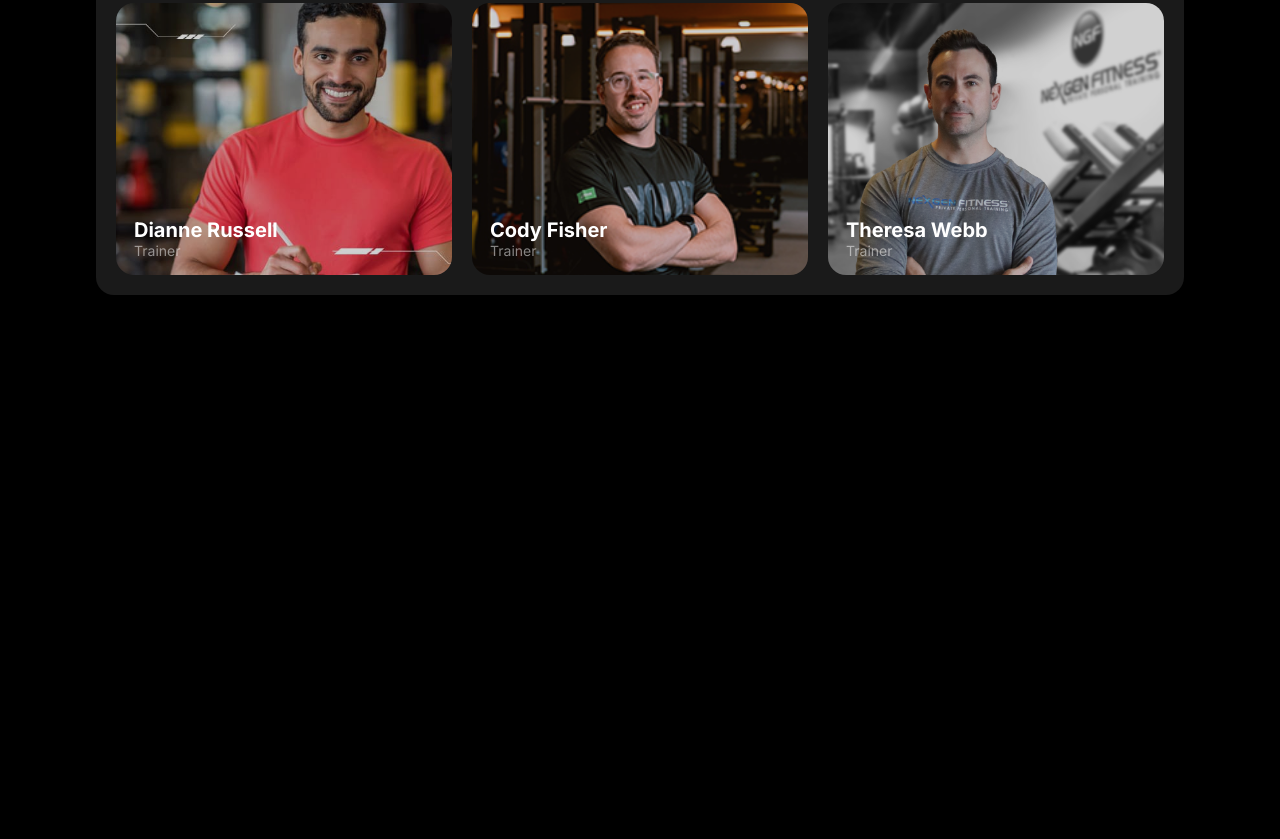
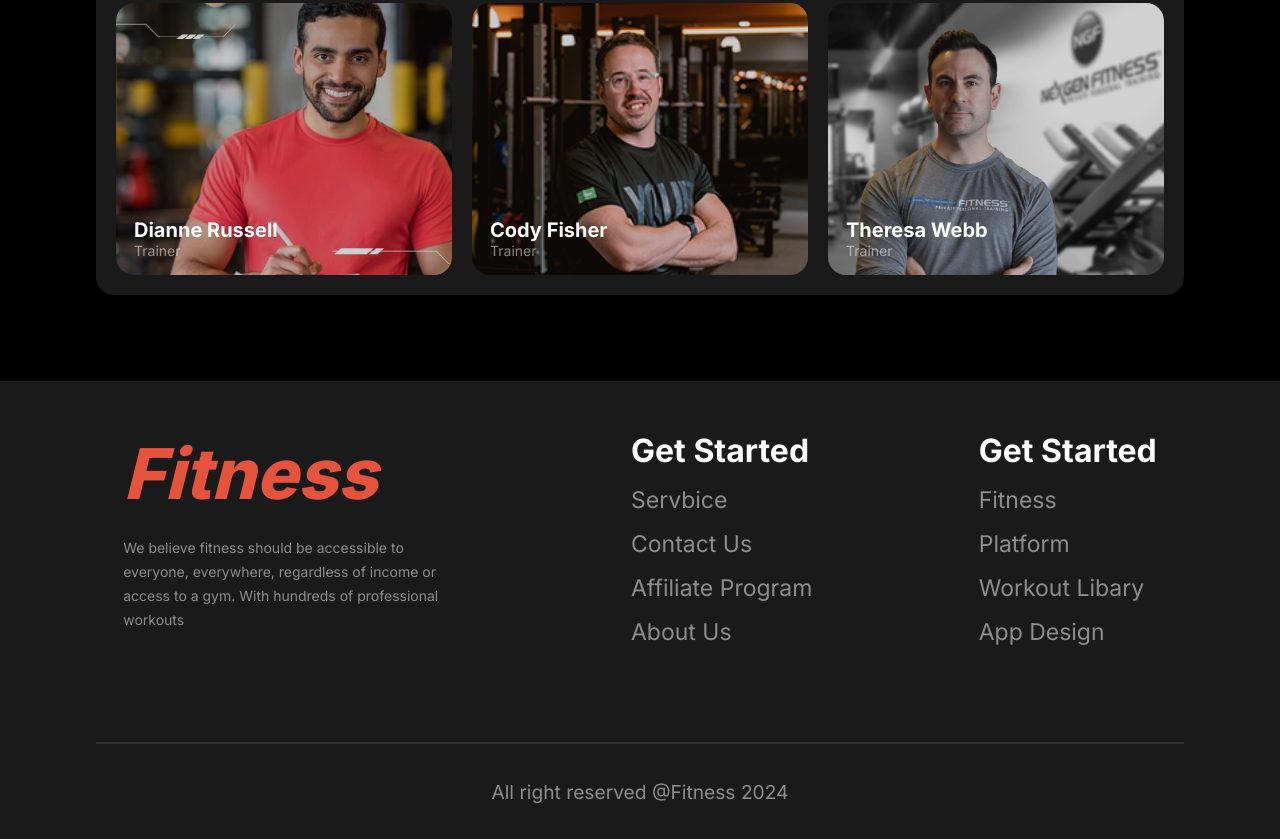
Before and after one commit to AnsarulIslam10/Assignment-2, a plain HTML site: page index.html in a window 1280 px wide. Shown: the part 3125-3964 px from the top of the page. Before the commit the page ends 3420 px from the top, so only its background shows below. Drawn offline with Linux system fonts and the light colour scheme; a web font is replaced by a local one.

Commit message:
footer section added

```diff
--- a/index.html
+++ b/index.html
@@ -218,6 +218,36 @@
         </section>
     </main>
 
+    <footer>
+        <section class="footer">
+            <div class="footer-container">
+
+
+                <div class="footer-left">
+                    <h2>Fitness</h2>
+                    <p class="description">We believe fitness should be accessible to everyone,
+                        everywhere, regardless of income or access to a gym. With
+                        hundreds of professional workouts</p>
+                </div>
+                <div class="footer-middle">
+                    <h3>Get Started</h3>
+                    <h4>Servbice</h4>
+                    <h4>Contact Us</h4>
+                    <h4>Affiliate Program</h4>
+                    <h4>About Us</h4>
+                </div>
+                <div class="footer-right">
+                    <h3>Get Started</h3>
+                    <h4>Fitness</h4>
+                    <h4>Platform</h4>
+                    <h4>Workout Libary</h4>
+                    <h4>App Design</h4>
+                </div>
+            </div>
+            <p id="footer-text">All right reserved @Fitness 2024</p>
+        </section>
+    </footer>
+
 </body>
 
 </html>
--- a/style.css
+++ b/style.css
@@ -84,7 +84,7 @@ header {
 .hamburger {
     display: none;
     filter: invert();
-    height: 40px;
+    height: 20px;
 }
 
 /* Banner Styles */
@@ -331,6 +331,7 @@ header {
 
 table {
     width: 310px;
+    width: 150%;
     height: 216px;
     border-collapse: collapse;
 }
@@ -465,6 +466,88 @@ td {
 }
 
 
+/* footer section styling*/
+footer {
+    color: white;
+    background: rgba(255, 255, 255, 0.1);
+    margin-top: 86px;
+}
+
+.footer-container {
+    width: 95%;
+    margin: 0 auto;
+    display: grid;
+    grid-template-columns: repeat(3, 1fr);
+    padding-top: 50px;
+    justify-items:flex-end;
+    align-content: space-between;
+    margin-bottom: 60px;
+}
+
+.footer-left h2 {
+    font-size: 4.375rem;
+    font-weight: 800;
+    color: rgb(230, 83, 60);
+    font-style: italic;
+    margin-bottom: 20px;
+}
+
+.footer-left p {
+    font-size: 0.875rem;
+    line-height: 24px;
+    margin-bottom: 50px;
+}
+
+.footer-middle {
+    display: flex;
+    flex-direction: column;
+    gap: 16px;
+}
+
+.footer-middle h3 {
+    font-size: 2rem;
+    font-weight: 700;
+}
+
+.footer-middle h4 {
+    font-size: 1.437rem;
+    color: rgba(255, 255, 255, 0.5);
+    font-weight: 400;
+}
+
+.footer-right {
+    display: flex;
+    flex-direction: column;
+    gap: 16px;
+}
+
+.footer-right h3 {
+    font-size: 2rem;
+    font-weight: 700;
+}
+
+.footer-right h4 {
+    font-size: 1.437rem;
+    font-weight: 400;
+    color: rgba(255, 255, 255, 0.5);
+}
+
+.footer {
+    width: 85%;
+    margin: 0 auto;
+}
+
+#footer-text {
+    text-align: center;
+    color: rgba(255, 255, 255, 0.5);
+    font-size: 1.2rem;
+    padding-bottom: 35px;
+    border-top: 2px solid rgba(255, 255, 255, 0.1);
+    padding-top: 36px;
+}
+
+
+
 
 
 
@@ -593,12 +676,20 @@ td {
     }
 
     .bmi-text {
-        width: 380px;
+        width: 300px;
     }
 
     .bmi-chart h2 {
         font-size: 1rem;
         margin-bottom: 23px;
+    }
+
+    table {
+        width: 100%;
+    }
+
+    th {
+        font-size: 0.8rem;
     }
 
     .bmi-calculator h2 {
@@ -615,4 +706,22 @@ td {
     .team-img-container {
         grid-template-columns: repeat(1, 1fr);
     }
+
+    .footer-container {
+        grid-template-columns: repeat(1, 1fr);
+        justify-items: start;
+    }
+    .footer-left p{
+        margin-bottom: 10px;
+    }
+    .footer-left,
+    .footer-middle,
+    .footer-right {
+        margin-bottom: 20px;
+    }
+
+    .footer-container {
+        margin: 0;
+    }
+
 }
```
